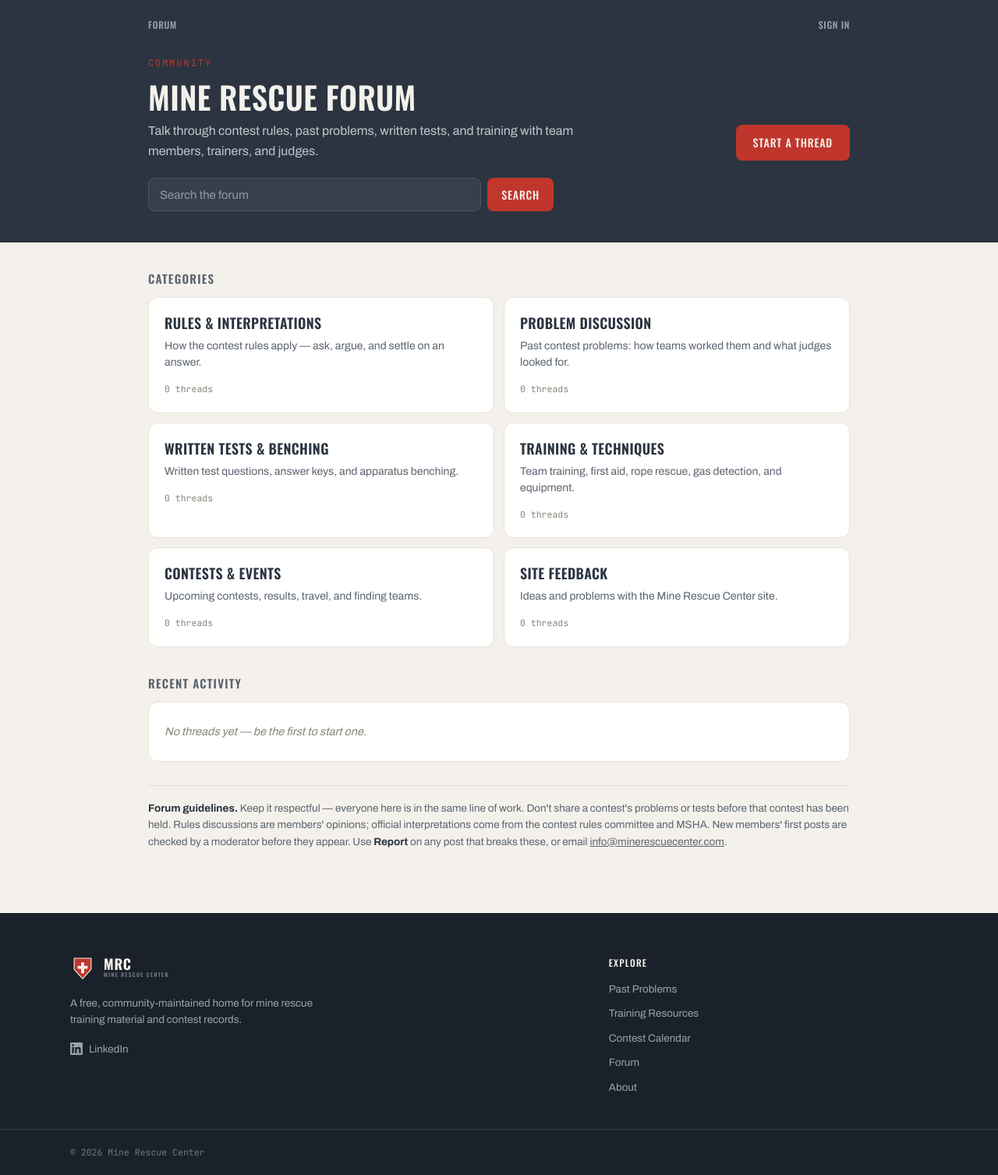
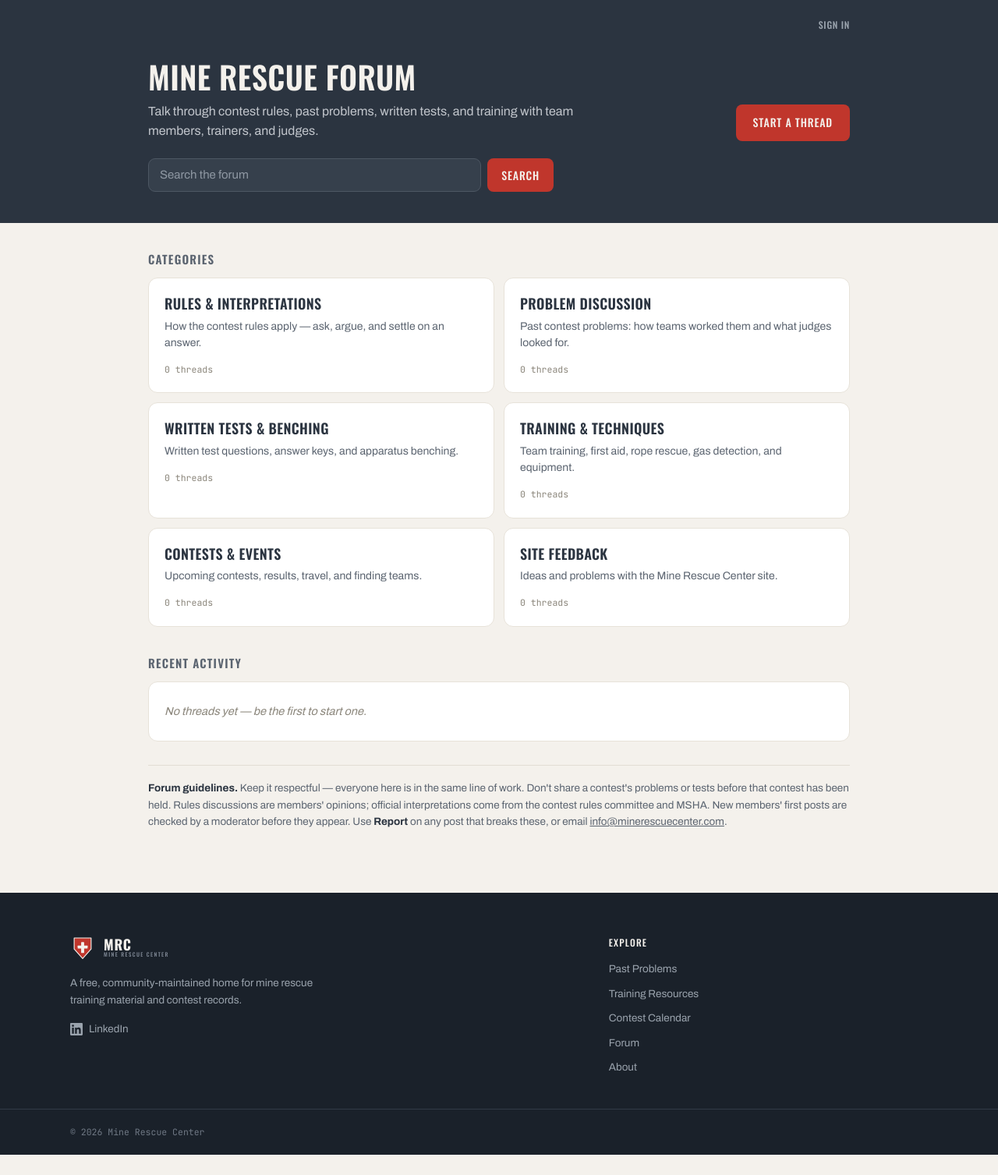
Before and after one commit to jakeolson657/Mine_Rescue_Center, a Django app: page /forum/ in a window 1280 px wide. Shown: the part 66-1573 px from the top of the page at 78% size. After the commit the page ends 1547 px from the top, so only its background shows below. Run offline with Django 5.2, Linux system fonts and the light colour scheme; data comes from the database, SQL or seed files in the repository; tables that the repository leaves empty hold one stand-in row (values such as "Sample post").

Commit message:
Tidy the forum home header
Drop the Community label above the title, and only show the Forum
breadcrumb on pages inside the forum, not on the forum home itself.

Co-Authored-By: Claude Opus 5.5 <noreply@anthropic.com>

```diff
--- a/forum/templates/forum/base.html
+++ b/forum/templates/forum/base.html
@@ -343,8 +343,11 @@
     <div class="fm-head-inner">
         <div class="fm-topbar">
             <nav class="fm-crumbs" aria-label="Breadcrumb">
-                <a href="{% url 'forum:index' %}">Forum</a>
-                {% block crumbs %}{% endblock %}
+                {# No trail on the forum home itself - it's where the trail leads. #}
+                {% if request.resolver_match.url_name != 'index' %}
+                    <a href="{% url 'forum:index' %}">Forum</a>
+                    {% block crumbs %}{% endblock %}
+                {% endif %}
             </nav>
             <div class="fm-account">
                 {% if user.is_authenticated %}
--- a/forum/templates/forum/index.html
+++ b/forum/templates/forum/index.html
@@ -3,7 +3,6 @@
 {% block head %}
 <div class="fm-head-row">
     <div>
-        <span class="eyebrow">Community</span>
         <h1>Mine Rescue Forum</h1>
         <p class="lede">Talk through contest rules, past problems, written tests, and training with team members, trainers, and judges.</p>
     </div>
```
